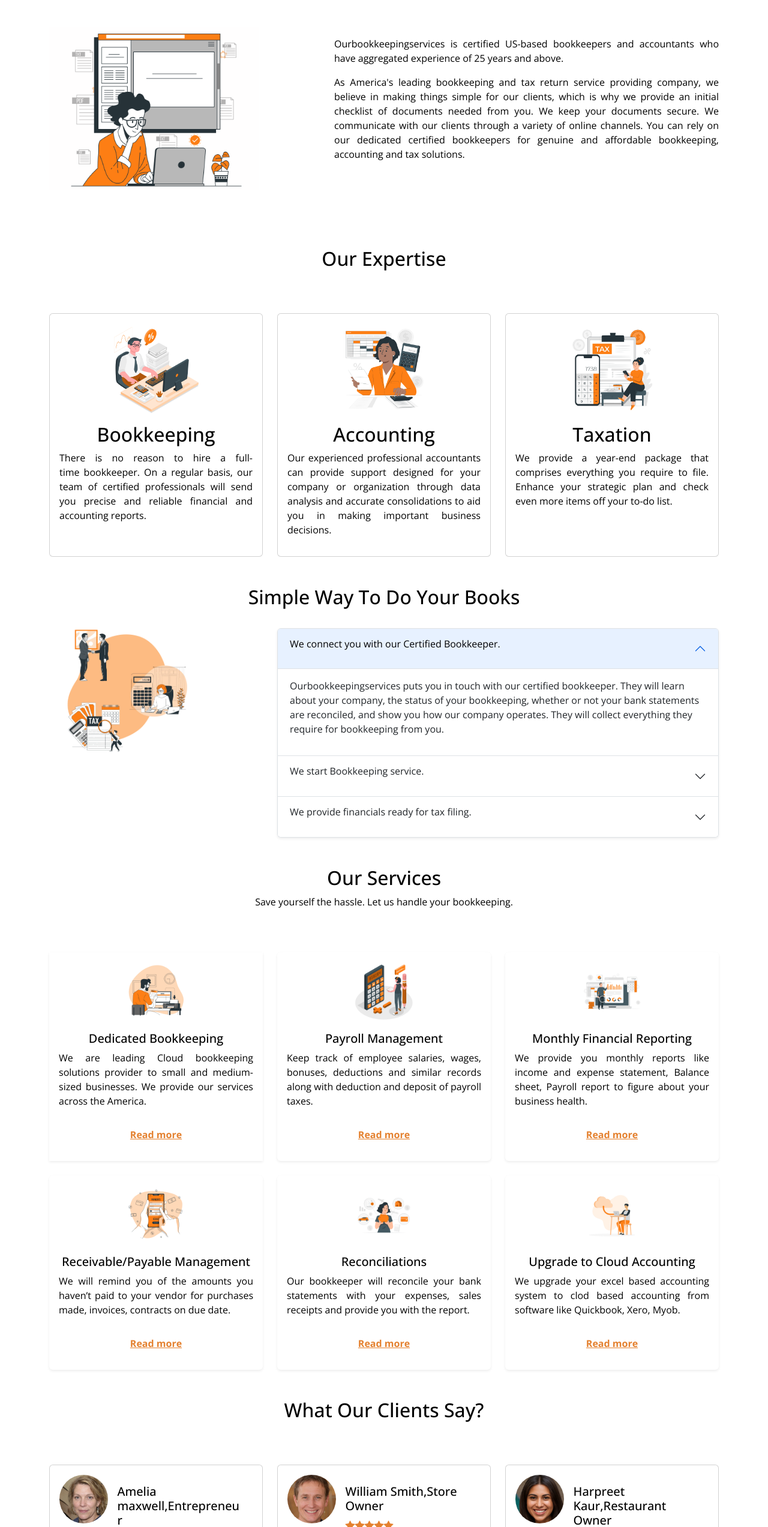
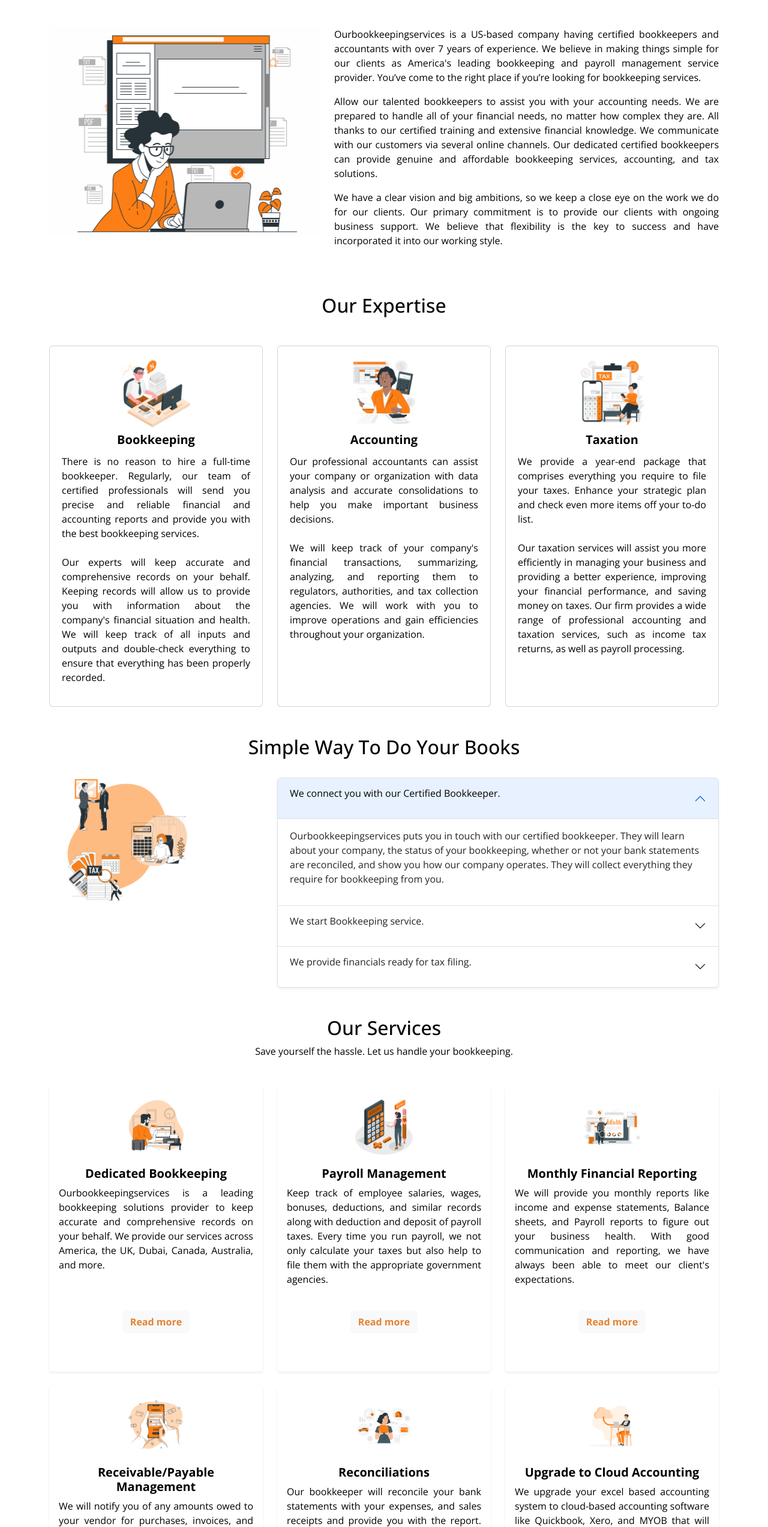
Before and after one commit to gaganr123/xpertboo, a plain HTML site: page index.html in a window 1280 px wide. Shown: the part 889-3434 px from the top of the page at 60% size. Drawn offline with nearby package versions, Linux system fonts and the light colour scheme; a script that the page names is missing.

Commit message:
content added

```diff
--- a/index.html
+++ b/index.html
@@ -77,28 +77,32 @@
             src="imgs/homepage.png"
            class="img-fluid mb-lg-5"
            height="auto"
-           width="350px"
+           width="550px"
             alt="img"
           /></div>
           </div>
-          <div class="col-lg-7 col-md-7 col-sm-12  mt-3">
+          <div class="col-lg-7 col-md-7 col-sm-12">
 
-            <p>
-              Ourbookkeepingservices is certified US-based bookkeepers and
-              accountants who have aggregated experience of 25 years and
-              above.
+            <p>Ourbookkeepingservices is a US-based company having certified bookkeepers and accountants
+              with over 7 years of experience. We believe in making things simple for our clients as
+               America's leading bookkeeping and payroll management service provider. You’ve come to
+                the right place if you’re looking for bookkeeping services.
+
             </p>
 
-            <p>
-              As America's leading bookkeeping and tax return service
-              providing company, we believe in making things simple for our
-              clients, which is why we provide an initial checklist of
-              documents needed from you. We keep your documents secure. We
-              communicate with our clients through a variety of online
-              channels. You can rely on our dedicated certified bookkeepers
-              for genuine and affordable bookkeeping, accounting and tax
-              solutions.
-            </p>
+            <p>Allow our talented bookkeepers to assist you with your accounting needs. We are prepared to
+              handle all of your financial needs, no matter how complex they are. All thanks to our certified
+               training and extensive financial knowledge. We communicate with our customers via several
+                online channels. Our dedicated certified bookkeepers can provide genuine and affordable
+                 bookkeeping services, accounting, and tax solutions.
+                 </p>
+                 <p> We have a clear vision and big ambitions, so we keep a close eye on the work we do for our
+                  clients. Our primary commitment is to provide our clients with ongoing business support.
+                   We believe that flexibility is the key to success and have incorporated it into our
+                    working style.
+
+
+                 </p>
 
           </div>
         </div>
@@ -113,20 +117,25 @@
         <h2 class="text-center mt-5 "> Our Expertise
          </h2>
 
-        <div class="row my-5 g-4">
+        <div class="row my-4 g-4">
           <div class="col-lg-4 col-md-6 col-sm-12 d-flex">
             <div class="card card-body flex-fill align-items-center  ">
               <img
               src="imgs/bookkeepingg.webp"
-              width="150px"
+              width="120px"
               height="auto"
               alt="img"
             />
-             <h2 class="title mt-3">Bookkeeping</h2>
-            <p>
-                There is no reason to hire a full-time bookkeeper. On a
-                regular basis, our team of certified professionals will send
-                you precise and reliable financial and accounting reports.
+             <h5 class="title mt-2 fw-bold">Bookkeeping</h5>
+            <p class="p-1">
+              There is no reason to hire a full-time bookkeeper. Regularly, our team of certified
+              professionals will send you precise and reliable financial and accounting reports and
+               provide you with the best bookkeeping services. <br/><br/>
+               Our experts will keep accurate and comprehensive records on your behalf. Keeping records
+                will allow us to provide you with information about the company's financial situation
+                 and health. We will keep track of all inputs and outputs and double-check everything
+                  to ensure that everything has been properly recorded.
+
               </p>
            </div>
            </div>
@@ -135,16 +144,19 @@
             <div class="card card-body flex-fill align-items-center">
               <img
               src="imgs/accounting.webp"
-              width="150px"
+              width="120px"
               height="auto"
               alt="img"
             />
-             <h2 class="title mt-3">Accounting</h2>
-            <p>
-              Our experienced professional accountants can provide support
-              designed for your company or organization through data
-              analysis and accurate consolidations to aid you in making
-              important business decisions.
+             <h5 class="title fw-bold mt-2">Accounting</h5>
+            <p class="p-1">
+              Our professional accountants can assist your company or organization with data analysis and
+               accurate consolidations to help you make important business decisions.<br/><br/>
+               We will keep track of your company's financial transactions, summarizing, analyzing, and
+                reporting them to regulators, authorities, and tax collection agencies. We will work with
+                 you to improve operations and gain efficiencies throughout your organization.
+
+
               </p>
            </div>
            </div>
@@ -153,15 +165,20 @@
             <div class="card card-body flex-fill align-items-center">
               <img
               src="imgs/taxation.webp"
-              width="150px"
+              width="120px"
               height="auto"
               alt="img"
             />
-             <h2 class="title mt-3">Taxation</h2>
-            <p >
-              We provide a year-end package that comprises everything you
-              require to file. Enhance your strategic plan and check even
-              more items off your to-do list.
+             <h5 class="title fw-bold mt-2">Taxation</h5>
+            <p class="p-1">
+              We provide a year-end package that comprises everything you require to file your taxes.
+               Enhance your strategic plan and check even more items off your to-do list.<br/><br/>
+               Our taxation services will assist you more efficiently in managing your business and
+               providing a better experience, improving your financial performance, and saving money
+                on taxes. Our firm provides a wide range of professional accounting and taxation services,
+                 such as income tax returns, as well as payroll processing.
+
+
               </p>
            </div>
            </div>
@@ -245,7 +262,7 @@
                </h2>
               <p class="text-center"> Save yourself the hassle. Let us handle your
                 bookkeeping.</p>
-              <div class="row my-5 g-4">
+              <div class="row my-4 g-4">
                 <div class="col-lg-4 col-md-6 col-sm-12 d-flex">
                   <div class="card card-body flex-fill align-items-center border-0 shadow-sm bg-body rounded-0">
                     <img
@@ -254,13 +271,15 @@
                     height="auto"
                     alt=""
                   />
-                  <h5 class="mt-lg-3">Dedicated Bookkeeping</h5>
-                  <p >
-                    We are leading Cloud bookkeeping solutions provider to small
-                    and medium-sized businesses. We provide our services across
-                    the America.
+                  <h5 class="mt-lg-3 fw-bold">Dedicated Bookkeeping</h5>
+                  <p >Ourbookkeepingservices is a leading bookkeeping solutions provider to keep accurate and
+                     comprehensive records on your behalf. We provide our services across America, the UK,
+                      Dubai, Canada, Australia, and more.
+
                   </p>
-                  <a href="dedicate.html" class="my-3">Read more</a>
+                  <div class="my-5">
+                  <a href="dedicate.html" type="button" class="btn btn-light">Read more</a>
+                </div>
                   </div>
                 </div>
                 <!-- end col -->
@@ -272,13 +291,16 @@
                     height="auto"
                     alt=""
                   />
-                  <h5 class="mt-lg-3">Payroll Management</h5>
-                  <p >
-                    Keep track of employee salaries, wages, bonuses, deductions
-                  and similar records along with deduction and deposit of
-                  payroll taxes.
+                  <h5 class="mt-lg-3 fw-bold">Payroll Management</h5>
+                  <p >Keep track of employee salaries, wages, bonuses, deductions, and similar records along
+                     with deduction and deposit of payroll taxes. Every time you run payroll, we not only
+                      calculate your taxes but also help to file them with the appropriate government agencies.
+
+
                   </p>
-                  <a href="payroll.html" class="my-3">Read more</a>
+                  <div class="my-4">
+                    <a href="dedicate.html" type="button" class="btn btn-light">Read more</a>
+                  </div>
                   </div>
                 </div>
                 <!-- end col -->
@@ -290,13 +312,17 @@
                     height="auto"
                     alt=""
                   />
-                  <h5 class="mt-lg-3">Monthly Financial Reporting</h5>
+                  <h5 class="mt-lg-3 fw-bold">Monthly Financial Reporting</h5>
                   <p >
-                    We provide you monthly reports like income and expense
-                    statement, Balance sheet, Payroll report to figure about your
-                    business health.
+                    We will provide you monthly reports like income and expense statements, Balance sheets,
+                     and Payroll reports to figure out your business health. With good communication and
+                      reporting, we have always been able to meet our client's expectations.
+
+
                   </p>
-                  <a href="report.html" class="my-3">Read more</a>
+                  <div class="my-4">
+                    <a href="dedicate.html" type="button" class="btn btn-light">Read more</a>
+                  </div>
                   </div>
                 </div>
                 <!-- end col -->
@@ -309,12 +335,16 @@
                     height="auto"
                     alt=""
                   />
-                  <h5 class="mt-lg-3">Receivable/Payable Management</h5>
-                  <p >
-                    We will remind you of the amounts you haven’t paid to your
-                  vendor for purchases made, invoices, contracts on due date.
+                  <h5 class="mt-lg-3 fw-bold text-center">Receivable/Payable Management</h5>
+                  <p >We will notify you of any amounts owed to your vendor for purchases, invoices, and
+                    contracts that have not been paid by the due date. We will also monitor your accounts
+                     receivable to ensure that your customers pay on time.
+
+
                   </p>
-                  <a href="receivable.html" class="my-3">Read more</a>
+                  <div class="my-5">
+                    <a href="dedicate.html" type="button" class="btn btn-light">Read more</a>
+                  </div>
                   </div>
                 </div>
                 <!-- end col -->
@@ -326,12 +356,16 @@
                     height="auto"
                     alt=""
                   />
-                  <h5 class="mt-lg-3">Reconciliations</h5>
+                  <h5 class="mt-lg-3 fw-bold">Reconciliations</h5>
                   <p >
-                    Our bookkeeper will reconcile your bank statements with your
-                    expenses, sales receipts and provide you with the report.
+                    Our bookkeeper will reconcile your bank statements with your expenses, and sales
+                     receipts and provide you with the report. The report will provide you with financial
+                      insights and metrics to help you understand your business's overall financial health.
+
                   </p>
-                 <a href="reconciliation.html" class="my-3">Read more</a>
+                  <div class="my-5">
+                    <a href="dedicate.html" type="button" class="btn btn-light">Read more</a>
+                  </div>
                   </div>
                 </div>
                 <!-- end col -->
@@ -344,12 +378,17 @@
                     height="auto"
                     alt=""
                   />
-                  <h5 class="mt-lg-3">Upgrade to Cloud Accounting</h5>
+                  <h5 class="mt-lg-3 fw-bold">Upgrade to Cloud Accounting</h5>
                   <p >
-                    We upgrade your excel based accounting system to clod based
-                    accounting from software like Quickbook, Xero, Myob.
+                    We upgrade your excel based accounting system to cloud-based accounting software like
+                     Quickbook, Xero, and MYOB that will also help in producing accurate financial
+                      statements. We are proficient in upgrading to Quickbook, Xero, and MYOB from any
+                       other accounting software you are currently using.
+
                   </p>
-                  <a href="cloud.html" class="my-3">Read more</a>
+                  <div class="my-4">
+                    <a href="dedicate.html" type="button" class="btn btn-light">Read more</a>
+                  </div>
                   </div>
                 </div>
                 <!-- end col -->
@@ -368,10 +407,10 @@
               <div class="col-lg-4 col-md-6 col-sm-12 d-flex">
                 <div class="card card-body flex-fill">
                   <div class="row g-0">
-                    <div class="col-md-3">
-                      <img src="imgs/work1.webp" height="auto" width="300px" class="img-fluid rounded-pill" alt="...">
+                    <div class="col-md-2 d-flex align-items-center justify-content-center">
+                      <img src="imgs/work1.webp" height="auto" width="300px" class="img-fluid rounded-3" alt="...">
                     </div>
-                    <div class="col-md-9">
+                    <div class="col-md-10">
                       <div class="card-body">
                         <h5 class="card-title">Amelia maxwell,Entrepreneur</h5>
                         <i class="bi bi-star-fill"></i><i class="bi bi-star-fill"></i><i class="bi bi-star-fill"></i><i class="bi bi-star-fill"></i><i class="bi bi-star-half"></i>
@@ -380,13 +419,12 @@
                     </div>
                   </div>
                   <p class="card-text mt-2">
-                    “Because of Ourbookkeepingservices our company has consistent
-                    bookkeeping and financial reporting. We no longer need to be
-                    concerned about losing our bookkeeper or finding a suitable
-                    replacement. Ourbookkeepingservices consistently provides us
-                    with accurate and timely financial reporting, as well as insight
-                    and solutions for resolving issues in critical operational
-                    areas."
+                    “Our company has consistent bookkeeping and financial reporting because of
+                     Ourbookkeepingservices. We no longer need to be concerned about losing our bookkeeper
+                      or finding a suitable replacement. Ourbookkeepingservices consistently provide us with
+                       accurate and timely financial reporting, as well as insight and solutions for resolving
+                        issues in critical operational areas."
+
                   </p>
 
                 </div>
@@ -395,10 +433,10 @@
               <div class="col-lg-4 col-md-6 col-sm-12 d-flex">
                 <div class="card card-body flex-fill">
                   <div class="row g-0">
-                    <div class="col-md-3">
-                      <img src="imgs/work2.webp" height="auto" width="300px" class="img-fluid rounded-pill" alt="...">
+                    <div class="col-md-2 d-flex justify-content-center align-items-center">
+                      <img src="imgs/work2.webp" height="auto" width="300px" class="img-fluid rounded-3" alt="...">
                     </div>
-                    <div class="col-md-9">
+                    <div class="col-md-10">
                       <div class="card-body">
                         <h5 class="card-title">William Smith,Store Owner</h5>
                         <i class="bi bi-star-fill"></i><i class="bi bi-star-fill"></i><i class="bi bi-star-fill"></i><i class="bi bi-star-fill"></i><i class="bi bi-star-fill"></i>
@@ -406,13 +444,11 @@
                     </div>
                   </div>
                   <p class="card-text mt-2">
-                    "We ended up choosing Ourbookkeepingservices because
-                    accounting and managerial skills are difficult to find and
-                    retain in a small town. They have allowed me to minimize my
-                    bookkeeping to one day per week. Thanks to
-                    Ourbookkeepingservices, the transition to an electronic
-                    accounting system has been exceptionally seamless and
-                    beneficial."
+                    "We ended up choosing Ourbookkeepingservices because accounting and managerial skills are
+                     difficult to find and retain in a small town. They have allowed me to minimize my
+                      bookkeeping to a few hours per week. Thanks to Ourbookkeepingservices, the transition
+                       to an electronic accounting system has been beneficial."
+
                   </p>
 
                 </div>
@@ -421,10 +457,10 @@
               <div class="col-lg-4 col-md-6 col-sm-12 d-flex">
                 <div class="card card-body flex-fill">
                   <div class="row g-0">
-                    <div class="col-md-3">
-                      <img src="imgs/work3.webp" height="auto" width="300px" class="img-fluid rounded-pill" alt="...">
+                    <div class="col-md-2 d-flex justify-content-center align-items-center">
+                      <img src="imgs/work3.webp" height="auto" width="300px" class="img-fluid rounded-3" alt="...">
                     </div>
-                    <div class="col-md-9">
+                    <div class="col-md-10">
                       <div class="card-body">
                         <h5 class="card-title">Harpreet Kaur,Restaurant Owner </h5>
                         <i class="bi bi-star-fill"></i><i class="bi bi-star-fill"></i><i class="bi bi-star-fill"></i><i class="bi bi-star-fill"></i><i class="bi bi-star"></i>
@@ -433,11 +469,10 @@
                     </div>
                   </div>
                   <p class="card-text mt-2">
-                    "We were one of the first customers of this company. It was
-                    a simple and quick method to get started. We won't have to be
-                    concerned about an employee becoming ill, resigning, or going on
-                    vacation, which could endanger us. You have team support with
-                    Ourbookkeepingservices."
+                    "It was an easy and quick way to get started. We didn't have to worry about an employee
+                     becoming ill, resigning, or going on vacation, which could endanger our safety.
+                      With Ourbookkeepingservices, you have amazing team support and security."
+
                   </p>
 
                 </div>
@@ -452,10 +487,10 @@
             <div class="container">
               <h2 class="text-center mt-5 "> Read FAQ?
               </h2>
-                <div class="row my-5 g-3 align-items-center">
+                <div class="row my-1 g-3">
 
-                  <div class="col-lg-8 col-md-8 col-sm-12 order-1 p-lg-3">
-                    <div class="accordion mt-lg-4 shadow-sm bg-body rounded" id="accordionExample">
+                  <div class="col-lg-8 col-md-8 col-sm-12 order-1 p-lg-3 mt-2">
+                    <div class="accordion mt-lg-5 shadow-sm bg-body rounded" id="accordionExample">
                       <div class="accordion-item">
                         <h2 class="accordion-header" id="headingOne">
                           <button class="accordion-button collapsed" type="button" data-bs-toggle="collapse" data-bs-target="#collapseOne" aria-expanded="false" aria-controls="collapseOne">
@@ -511,7 +546,7 @@
                   <!-- col end -->
                   <div class="col-lg-4 col-md-4 col-sm-12 order-sm-1 p-lg-5 ">
 
-                    <img src="imgs/faq2.webp" class="img-fluid p-lg-2 mb-2" height="auto" width="400px" alt="" />
+                    <img src="imgs/faq2.webp" class="img-fluid p-lg-3 mb-5" height="auto" width="380px" alt="" />
                   </div>
 
                 </div>
```
